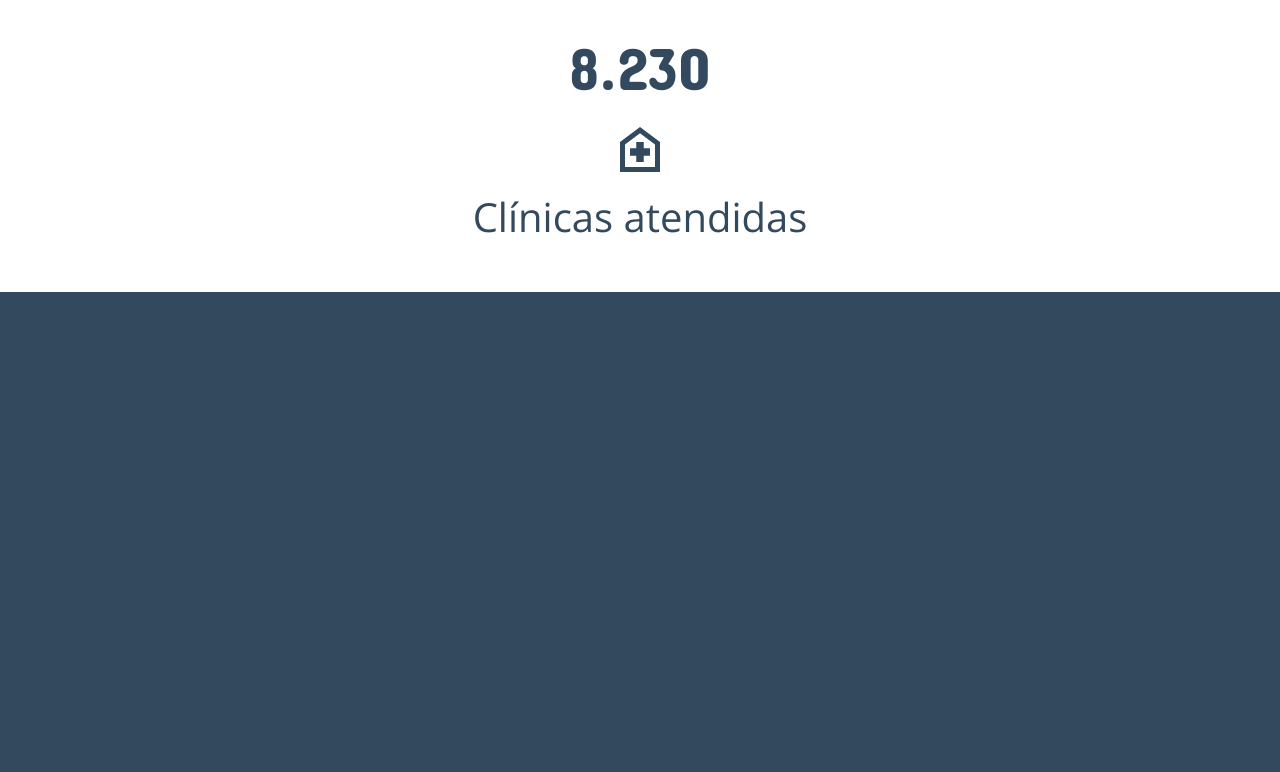
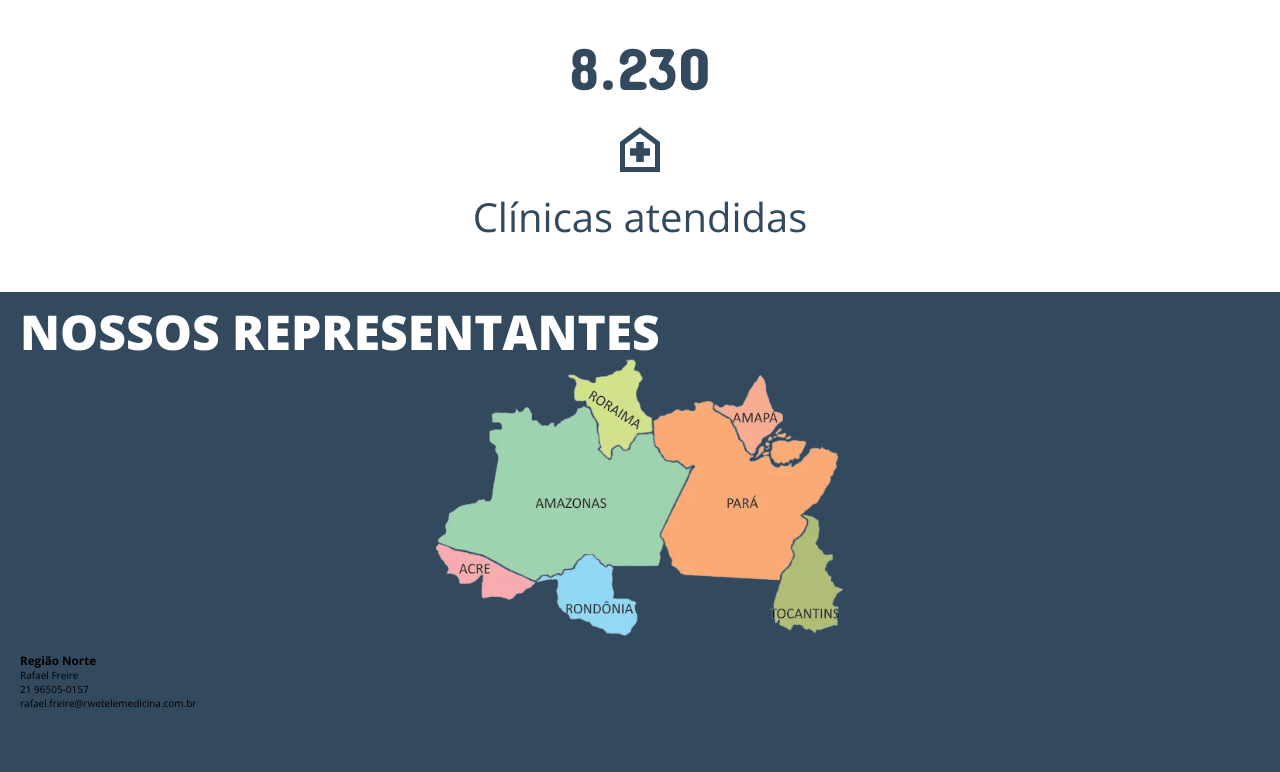
Before and after one commit to renancaldasdev/rweTelemedicina, a website built with Vite: page index.html in a window 1280 px wide. Shown: the part 5766-6538 px from the top of the page. Before the commit the page ends 6058 px from the top, so only its background shows below. Built offline with nearby package versions, Linux system fonts and the light colour scheme; files whose address does not match are found by name.

Commit message:
feat: iniciado representates comerciais

```diff
--- /dev/null
+++ b/css/our-representatives.css
@@ -0,0 +1,31 @@
+.our-representatives {
+  padding: 2rem 0rem;
+}
+
+.our-representatives--title h2 {
+  font: var(--font-title-contact);
+  color: var(--white-color);
+  text-transform: uppercase;
+}
+
+.our-representative {
+  flex: 1 40rem;
+  height: 40rem;
+}
+
+.our-representative-img {
+  height: 30rem;
+}
+
+.our-representative-img.norte {
+  background: url("../images/mapas/norte.png");
+  background-position: center;
+  background-size: contain;
+  background-repeat: no-repeat;
+}
+
+@media (max-width: 768px) {
+  .our-representatives--title h2 {
+    font: var(--font-title-contact-mobile);
+  }
+}
--- a/index.html
+++ b/index.html
@@ -424,6 +424,28 @@
           </div>
         </div>
       </section>
+
+      <section id="our-representatives">
+        <div class="container">
+          <div class="our-representatives--title">
+            <h2>Nossos representantes</h2>
+          </div>
+          <div class="our-representatives--content">
+            <div class="our-representative">
+              <div class="our-representative-img norte"></div>
+              <div class="our-representative-text">
+                <h3>Região Norte</h3>
+                <p>Rafael Freire</p>
+                <span
+                  >21 96505-0157
+                  <br />
+                  rafael.freire@rwetelemedicina.com.br
+                </span>
+              </div>
+            </div>
+          </div>
+        </div>
+      </section>
     </main>
 
     <script type="module" src="main.js"></script>
--- a/style.css
+++ b/style.css
@@ -7,3 +7,4 @@
 @import url("css/leased-devices.css");
 @import url("css/our-contacts.css");
 @import url("css/our-statistics.css");
+@import url("css/our-representatives.css");
```
Also changed, not shown: images/mapas/centro-oeste.png (added), images/mapas/nordeste.png (added), images/mapas/norte.png (added), images/mapas/sudeste.png (added), images/mapas/sul.png (added).
